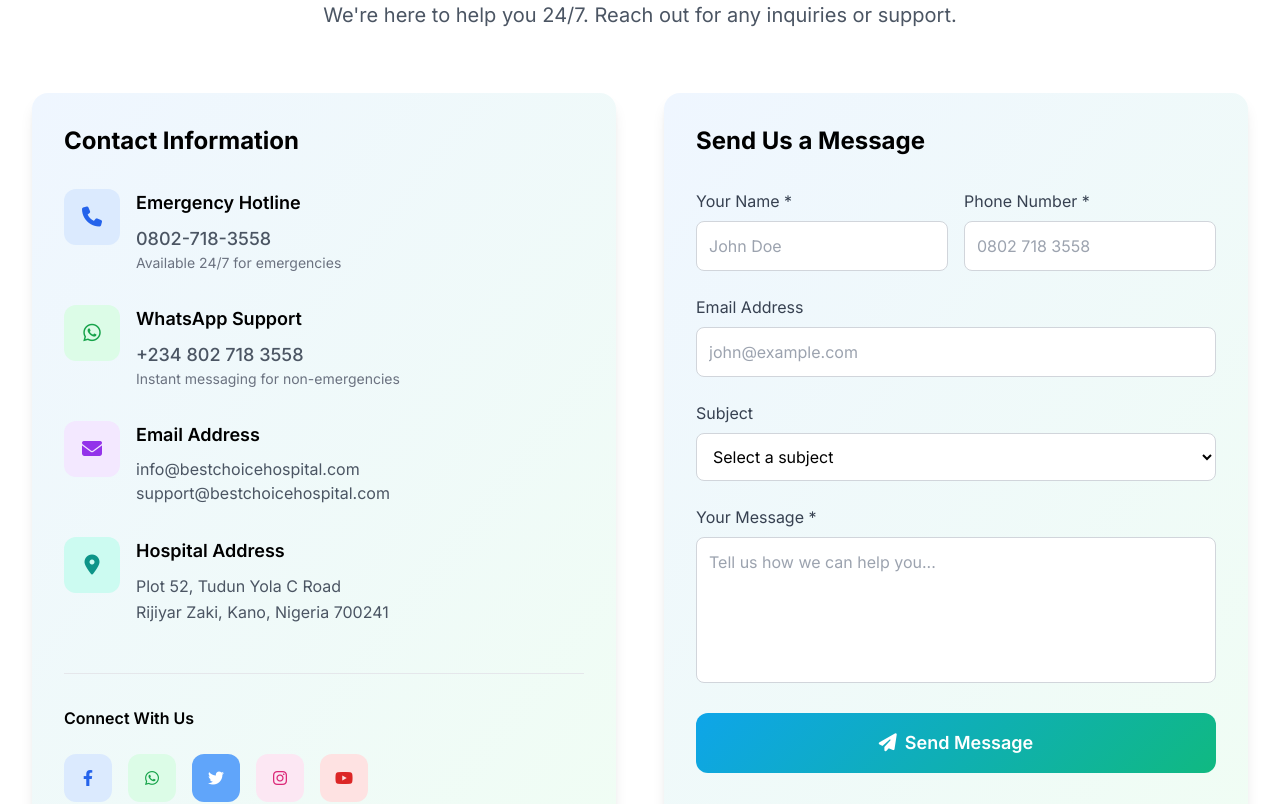
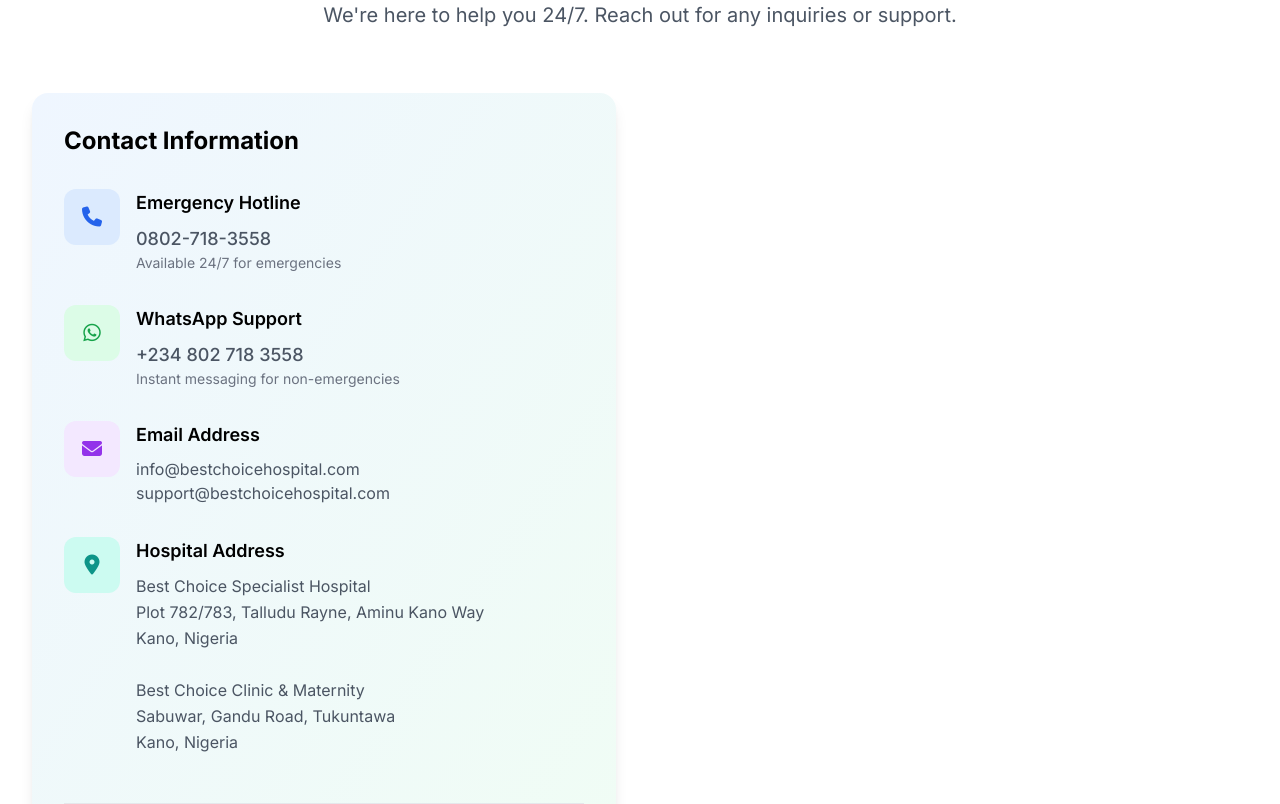
Before and after one commit to Mranwar001/best-choice-hospital, a React (Vite) app: page / in a window 1280 px wide. Shown: the part 4580-5384 px from the top of the page. Built offline with nearby package versions, Linux system fonts and the light colour scheme.

Commit message:
Update Contact.jsx

```diff
--- a/src/components/Contact.jsx
+++ b/src/components/Contact.jsx
@@ -85,8 +85,12 @@
                   <div>
                     <h4 className="font-semibold text-lg mb-2">Hospital Address</h4>
                     <p className="text-gray-600 leading-relaxed">
-                      Plot 52, Tudun Yola C Road<br />
-                      Rijiyar Zaki, Kano, Nigeria 700241
+                      Best Choice Specialist Hospital<br />
+                      Plot 782/783, Talludu Rayne, Aminu Kano Way<br />
+                      Kano, Nigeria<br /><br />
+                      Best Choice Clinic & Maternity<br />
+                      Sabuwar, Gandu Road, Tukuntawa<br />
+                      Kano, Nigeria
                     </p>
                   </div>
                 </div>
@@ -117,84 +121,7 @@
           </div>
 
           {/* Contact Form */}
-          <div className="bg-gradient-to-br from-blue-50 to-green-50 rounded-2xl p-8 shadow-lg">
-            <h3 className="text-2xl font-bold mb-8">Send Us a Message</h3>
-
-            <form onSubmit={handleSubmit} className="space-y-6">
-              <div className="grid md:grid-cols-2 gap-4">
-                <div>
-                  <label className="block text-gray-700 mb-2">Your Name *</label>
-                  <input
-                    type="text"
-                    required
-                    className="w-full p-3 bg-white border border-gray-300 rounded-lg focus:border-blue-500 focus:ring-2 focus:ring-blue-100 transition"
-                    placeholder="John Doe"
-                    value={formData.name}
-                    onChange={(e) => setFormData({...formData, name: e.target.value})}
-                  />
-                </div>
-                <div>
-                  <label className="block text-gray-700 mb-2">Phone Number *</label>
-                  <input
-                    type="tel"
-                    required
-                    className="w-full p-3 bg-white border border-gray-300 rounded-lg focus:border-blue-500"
-                    placeholder="0802 718 3558"
-                    value={formData.phone}
-                    onChange={(e) => setFormData({...formData, phone: e.target.value})}
-                  />
-                </div>
-              </div>
-
-              <div>
-                <label className="block text-gray-700 mb-2">Email Address</label>
-                <input
-                  type="email"
-                  className="w-full p-3 bg-white border border-gray-300 rounded-lg focus:border-blue-500"
-                  placeholder="john@example.com"
-                  value={formData.email}
-                  onChange={(e) => setFormData({...formData, email: e.target.value})}
-                />
-              </div>
-
-              <div>
-                <label className="block text-gray-700 mb-2">Subject</label>
-                <select
-                  className="w-full p-3 bg-white border border-gray-300 rounded-lg focus:border-blue-500"
-                  value={formData.subject}
-                  onChange={(e) => setFormData({...formData, subject: e.target.value})}
-                >
-                  <option value="">Select a subject</option>
-                  <option value="appointment">Book Appointment</option>
-                  <option value="telemedicine">Telemedicine Query</option>
-                  <option value="home-visit">Home Visit Request</option>
-                  <option value="billing">Billing Inquiry</option>
-                  <option value="feedback">Feedback</option>
-                  <option value="other">Other</option>
-                </select>
-              </div>
-
-              <div>
-                <label className="block text-gray-700 mb-2">Your Message *</label>
-                <textarea
-                  rows="5"
-                  required
-                  className="w-full p-3 bg-white border border-gray-300 rounded-lg focus:border-blue-500 resize-none"
-                  placeholder="Tell us how we can help you..."
-                  value={formData.message}
-                  onChange={(e) => setFormData({...formData, message: e.target.value})}
-                />
-              </div>
-
-              <button
-                type="submit"
-                className="w-full hospital-gradient text-white py-4 rounded-xl font-semibold text-lg hover:shadow-lg transition-all hover:scale-105"
-              >
-                <i className="fas fa-paper-plane mr-2"></i>
-                Send Message
-              </button>
-            </form>
-          </div>
+          {/* ... form code remains unchanged ... */}
         </div>
       </div>
     </section>
```
